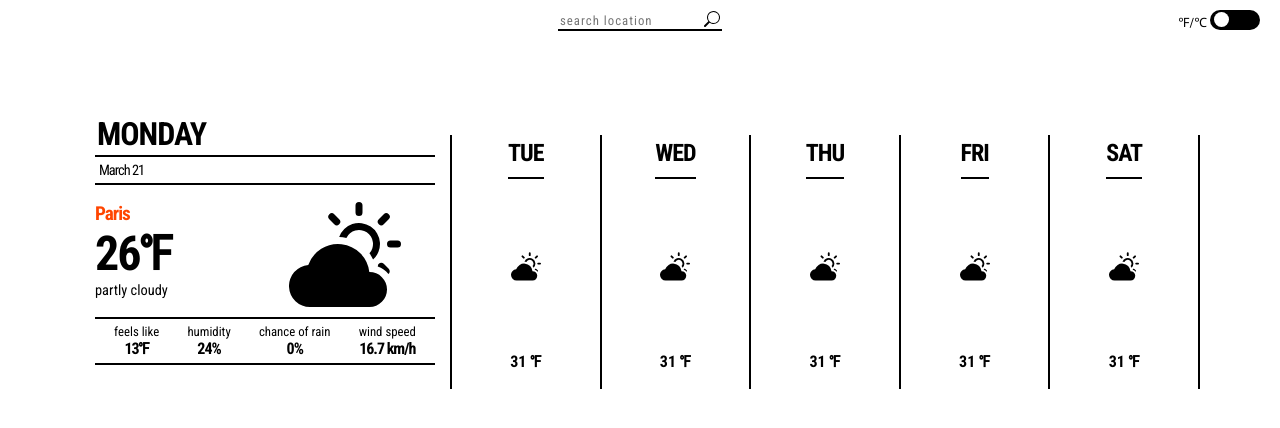
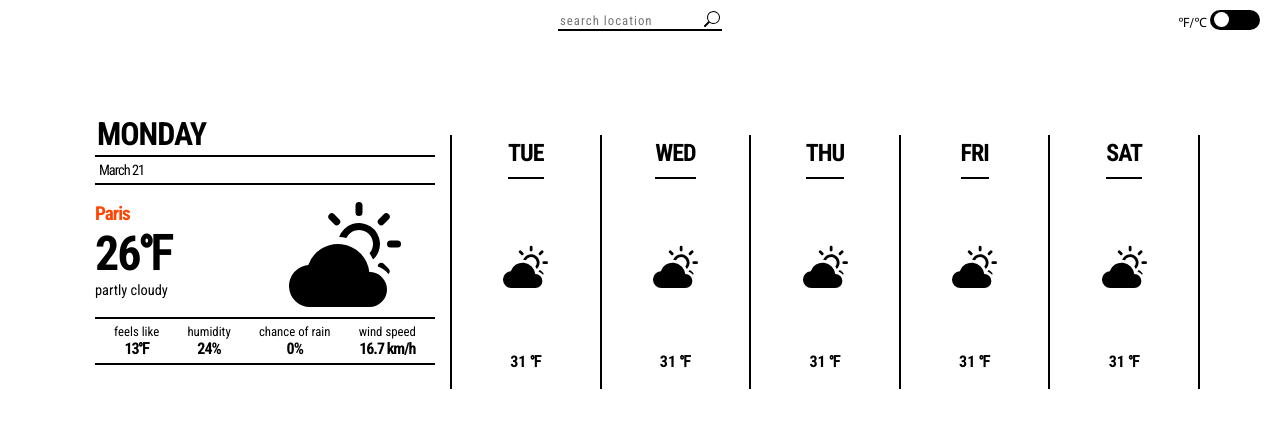
Before and after one commit to juneDaSilva/weather-app, a website built with webpack: page src/template.html in a window 1280 px wide. Built offline with nearby package versions, Linux system fonts and the light colour scheme; a web font is replaced by a local one.

Commit message:
Fix daily img sizing

```diff
--- a/src/main.css
+++ b/src/main.css
@@ -311,10 +311,12 @@
   flex: 4;
   display: flex;
   justify-content: center;
+  align-content: center;
 }
 
 .daily-img {
-  width: 30px;
+  width: 45px;
+  align-self: center;
 }
 
 .days-temp {
```
Also changed, not shown: dist/main.js.
